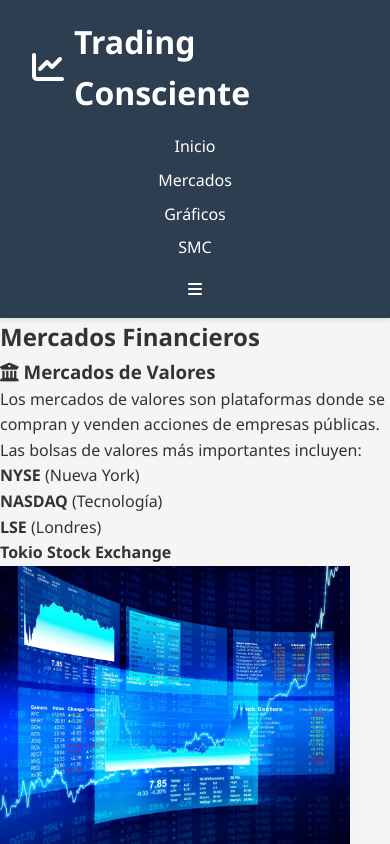
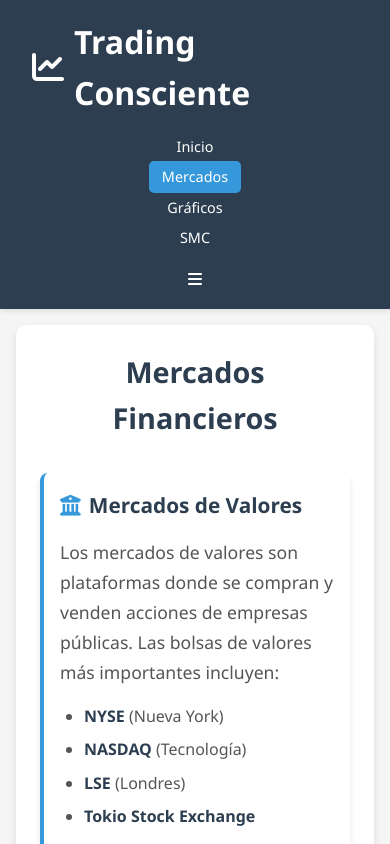
Before and after one commit to Santipv/ProyectoPagina, a plain HTML site: page pages/mercados.html in a window 390 px wide. Shown: the top 844 px of the page. Drawn offline with Linux system fonts and the light colour scheme.

Commit message:
Update styles.css

```diff
--- a/styles.css
+++ b/styles.css
@@ -43,10 +43,17 @@ nav a {
     text-decoration: none;
     font-weight: 500;
     transition: color 0.3s;
+    padding: 0.5rem 1rem;
+    border-radius: 5px;
 }
 
 nav a:hover {
     color: #3498db;
+}
+
+nav a.active {
+    background-color: #3498db;
+    color: white;
 }
 
 /* Hero section */
@@ -114,6 +121,96 @@ nav a:hover {
     color: #2c3e50;
 }
 
+/* Contenido principal - Knowledge Base */
+main.knowledge-base {
+    max-width: 1200px;
+    margin: 2rem auto;
+    padding: 2rem;
+    background-color: white;
+    border-radius: 10px;
+    box-shadow: 0 4px 8px rgba(0,0,0,0.1);
+}
+
+main.knowledge-base h2 {
+    text-align: center;
+    font-size: 2.5rem;
+    margin-bottom: 2rem;
+    color: #2c3e50;
+    font-weight: 700;
+}
+
+/* Secciones de mercado */
+.market-section {
+    background-color: white;
+    margin: 2rem 0;
+    padding: 2rem;
+    border-radius: 8px;
+    box-shadow: 0 4px 6px rgba(0,0,0,0.1);
+    border-left: 4px solid #3498db;
+    transition: all 0.3s ease;
+}
+
+.market-section:hover {
+    transform: translateY(-5px);
+    box-shadow: 0 6px 12px rgba(0,0,0,0.15);
+}
+
+.market-section h3 {
+    color: #2c3e50;
+    font-size: 1.5rem;
+    margin-bottom: 1rem;
+    display: flex;
+    align-items: center;
+    gap: 0.5rem;
+}
+
+.market-section h3 i {
+    color: #3498db;
+    font-size: 1.3rem;
+}
+
+.market-section p {
+    color: #555;
+    margin-bottom: 1rem;
+    font-size: 1.1rem;
+    line-height: 1.7;
+}
+
+.market-section ul {
+    padding-left: 1.5rem;
+    margin-bottom: 1.5rem;
+}
+
+.market-section li {
+    color: #555;
+    margin-bottom: 0.5rem;
+    font-size: 1rem;
+}
+
+.market-section li strong {
+    color: #2c3e50;
+    font-weight: 600;
+}
+
+/* Imágenes de mercado */
+.market-image {
+    text-align: center;
+    margin-top: 1.5rem;
+}
+
+.market-image img {
+    border-radius: 8px;
+    box-shadow: 0 4px 8px rgba(0,0,0,0.1);
+    transition: all 0.3s ease;
+    max-width: 100%;
+    height: auto;
+}
+
+.market-image img:hover {
+    transform: scale(1.02);
+    box-shadow: 0 6px 12px rgba(0,0,0,0.15);
+}
+
 /* Footer */
 footer {
     background-color: #2c3e50;
@@ -154,4 +251,68 @@ footer {
     .hero h2 {
         font-size: 2rem;
     }
+
+    main.knowledge-base {
+        margin: 1rem;
+        padding: 1.5rem;
+    }
+
+    main.knowledge-base h2 {
+        font-size: 2rem;
+    }
+
+    .market-section {
+        padding: 1.5rem;
+    }
+
+    .market-section h3 {
+        font-size: 1.3rem;
+    }
+
+    .market-image img {
+        width: 100%;
+        max-width: 300px;
+    }
 }
+
+@media (max-width: 480px) {
+    main.knowledge-base h2 {
+        font-size: 1.8rem;
+    }
+
+    .market-section {
+        padding: 1rem;
+    }
+
+    nav ul {
+        gap: 0.3rem;
+    }
+
+    nav a {
+        padding: 0.4rem 0.8rem;
+        font-size: 0.9rem;
+    }
+}
+
+/* Efectos adicionales */
+html {
+    scroll-behavior: smooth;
+}
+
+/* Personalización del scrollbar */
+::-webkit-scrollbar {
+    width: 8px;
+}
+
+::-webkit-scrollbar-track {
+    background: #f1f1f1;
+}
+
+::-webkit-scrollbar-thumb {
+    background: #3498db;
+    border-radius: 4px;
+}
+
+::-webkit-scrollbar-thumb:hover {
+    background: #2980b9;
+}
```
